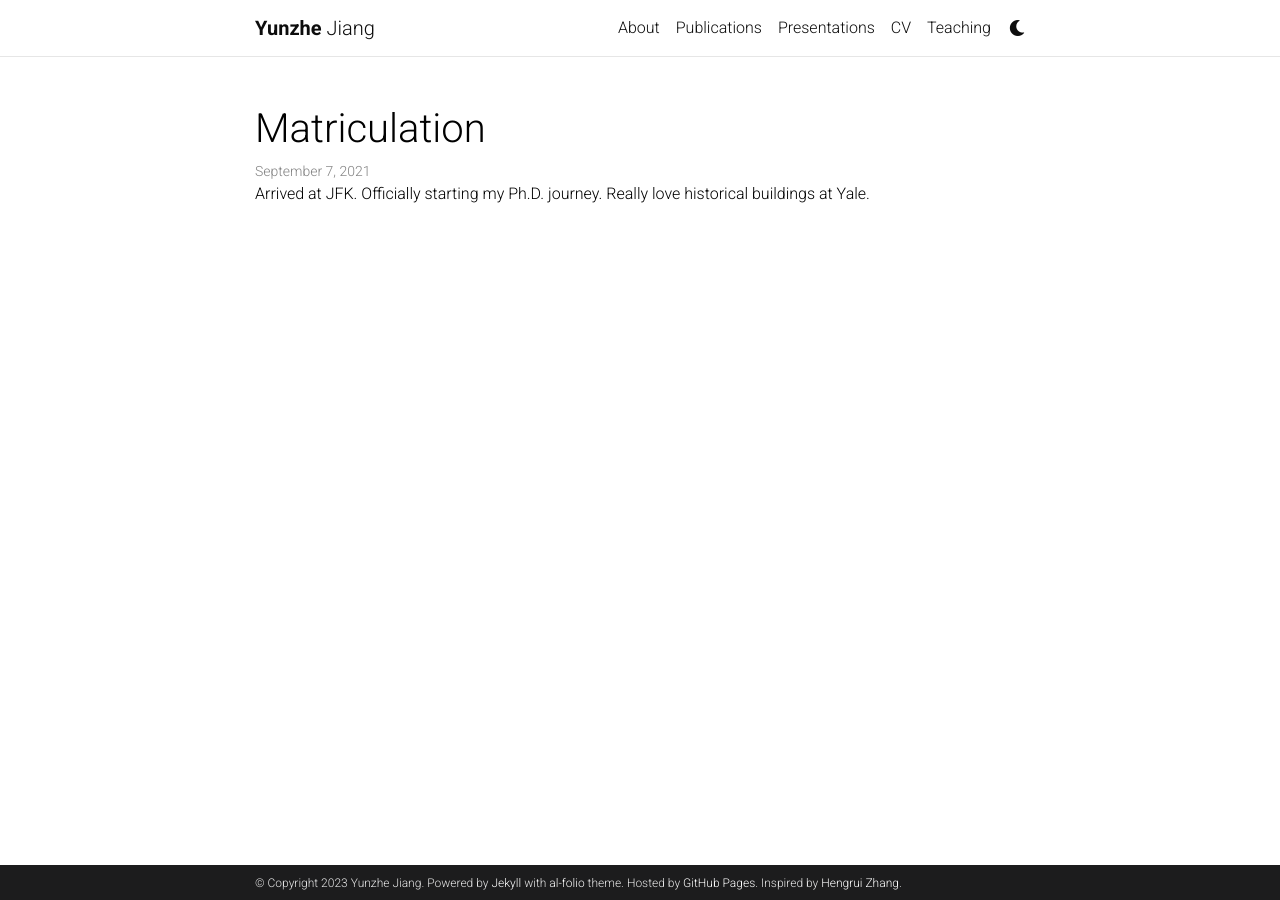
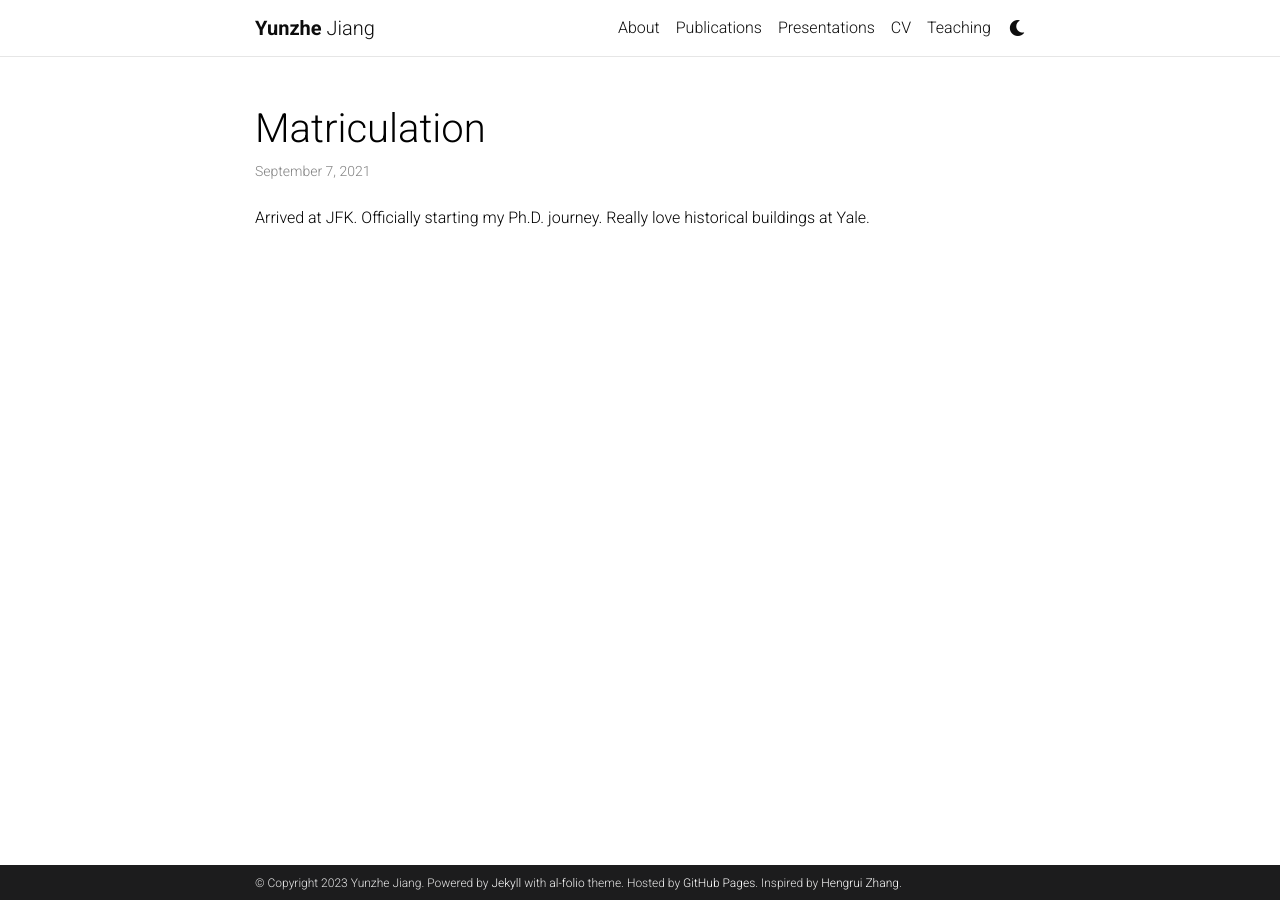
Before and after one commit to yzJiang9/yzJiang9.github.io, a Jekyll site: the page built from _news/matriculation.md, in a window 1280 px wide. Built offline with Jekyll 4.4.1, drawn with Linux system fonts in a browser that asks for light colours; comment, search, counter and statistics services are not loaded; a style sheet for code colours, icons or effects is not loaded.

Commit message:
Update post.html

```diff
--- a/_layouts/post.html
+++ b/_layouts/post.html
@@ -17,7 +17,7 @@
 
   <header class="post-header">
     <h1 class="post-title">{{ page.title }}</h1>
-    <p class="post-meta">{{ page.date | date: "%B %-d, %Y" }}{%- if page.author -%} • {{ page.author }}{%- endif -%}{%- if page.meta -%} • {{ page.meta }}{%- endif -%}</p>
+    <p class="post-meta">{{ page.date | date: "%B %-d, %Y" }}{%- if page.author -%} • {{ page.author }}{%- endif -%}{%- if page.meta -%} • {{ page.meta }}{%- endif -%}</p> &nbsp;
 
   </header>
 
```
